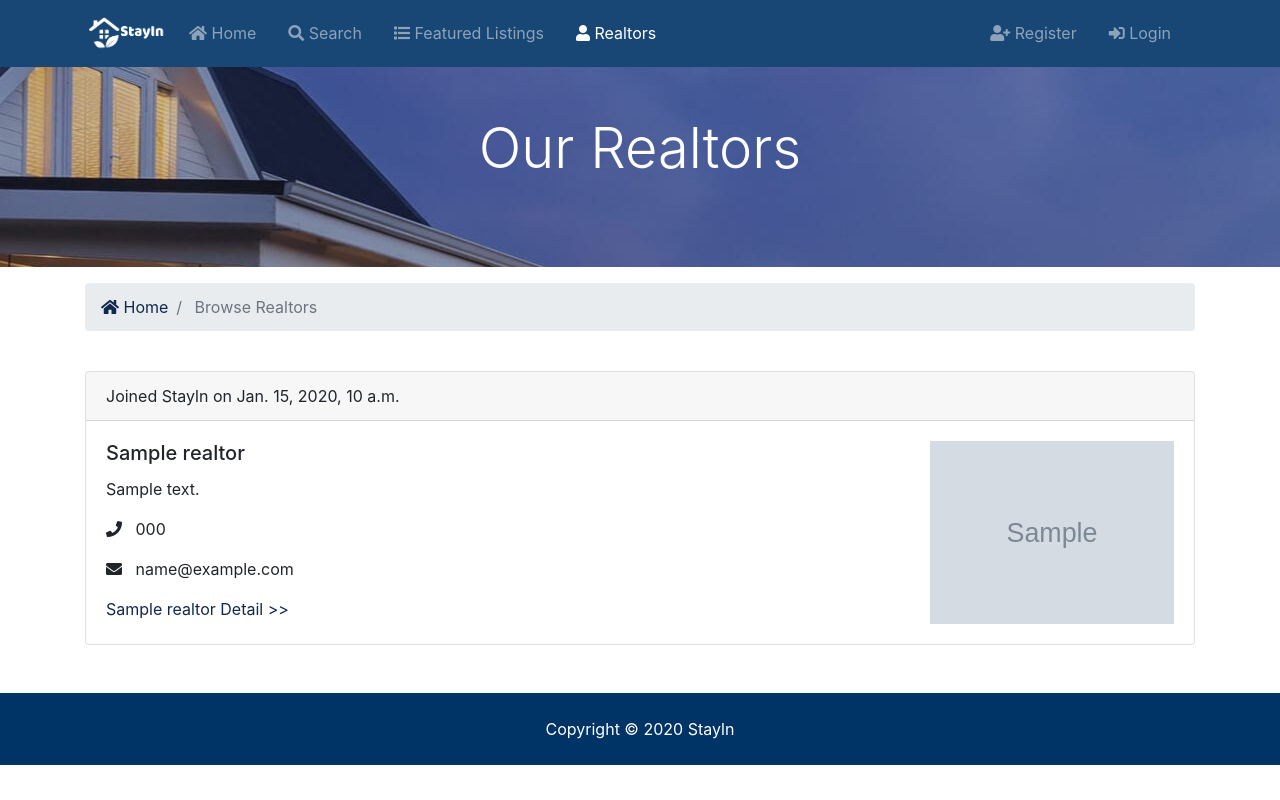
After one commit to CunjunWang/stayln-service, a Django app: page /realtors/list in a window 1280 px wide. The commit adds this page. Run offline with Django 3.2, Linux system fonts and the light colour scheme; tables that the repository leaves empty hold one stand-in row (values such as "Sample post"); grey boxes marked "Sample" are stand-in pictures; some libraries are stand-ins or nearby versions.

Commit message:
add realtors listing page

```diff
--- /dev/null
+++ b/stayln/realtors/urls.py
@@ -0,0 +1,9 @@
+__author__ = "CunjunWang <cw3199@columbia.edu>"
+__date__ = "2020/5/9"
+
+from django.urls import path
+from . import views
+
+urlpatterns = [
+    path('list', views.listing, name='list'),
+]
--- a/stayln/realtors/views.py
+++ b/stayln/realtors/views.py
@@ -1 +1,19 @@
 # Create your views here.
+
+from django.core.paginator import Paginator
+from django.shortcuts import render, redirect
+
+from .models import Realtor
+
+
+def listing(request):
+    realtors = Realtor.objects.all()
+    # print(len(realtors))
+
+    paginator = Paginator(realtors, 10)
+    page = request.GET.get('page')
+    paged_realtors = paginator.get_page(page)
+
+    context = {'realtors': paged_realtors}
+
+    return render(request, 'realtors/list.html', context)
--- a/stayln/stayln/settings.py
+++ b/stayln/stayln/settings.py
@@ -83,7 +83,7 @@ DATABASES = {
         'ENGINE': 'django.db.backends.postgresql',
         'NAME': 'staylndb',
         'USER': 'postgres',
-        'PASSWORD': 'root',
+        'PASSWORD': '65261599Duck',
         'HOST': 'localhost'
     }
 }
--- a/stayln/stayln/urls.py
+++ b/stayln/stayln/urls.py
@@ -23,5 +23,6 @@ urlpatterns = [
                   path('listings/', include('listings.urls')),
                   path('accounts/', include('accounts.urls')),
                   path('contacts/', include('contacts.urls')),
+                  path('realtors/', include('realtors.urls')),
                   path('admin/', admin.site.urls),
               ] + static(settings.MEDIA_URL, document_root=settings.MEDIA_ROOT)
--- a/stayln/templates/partials/_navbar.html
+++ b/stayln/templates/partials/_navbar.html
@@ -34,8 +34,20 @@
                             class="nav-item active mr-3"
                         {% else %}
                             class="nav-item mr-3"
-                        {% endif %}>
+                        {% endif %}
+                >
                     <a class="nav-link" href="{% url 'listings' %}"><i class="fas fa-list"></i> Featured Listings</a>
+
+                <li
+                        {% if '/realtors' in request.path %}
+                            class="nav-item active mr-3"
+                        {% else %}
+                            class="nav-item mr-3"
+                        {% endif %}
+                >
+                    <a class="nav-link" href="{% url 'list' %}"><i class="fas fa-user"></i> Realtors</a>
+
+
 {#                </li>#}
 {#                <li#}
 {#                        {% if '/about' in request.path %}#}
--- /dev/null
+++ b/stayln/templates/partials/_realtorCard.html
@@ -0,0 +1,26 @@
+<!-- Realtor -->
+{% load humanize %}
+<div class="col-md-12">
+    <div class="card">
+        <div class="card-header">
+            Joined Stayln on {{ realtor.hire_date }}
+        </div>
+        <div class="card-body">
+            <div class="row">
+                <div class="col-md-9">
+                    <h5 class="card-title">{{ realtor.name }}</h5>
+                    <p class="card-text">{{ realtor.description }}</p>
+                    <p><i class="fas fa-phone"></i> &nbsp; {{ realtor.phone }}</p>
+                    <p><i class="fas fa-envelope"></i> &nbsp; {{ realtor.email }}</p>
+
+                    <a href="#">{{ realtor.name  }} Detail >></a>
+                </div>
+                <div class="col-md-3">
+                    <img class="profile" src="{{ realtor.photo.url }}" alt="realtor profile" width="300px">
+                </div>
+            </div>
+        </div>
+    </div>
+    <br/>
+
+</div>
--- /dev/null
+++ b/stayln/templates/realtors/list.html
@@ -0,0 +1,48 @@
+{% extends 'base.html' %}
+{% load humanize %}
+{% load static %}
+{% block title %} | Featured Listings {% endblock %}
+{% block content %}
+
+    <section id="showcase-inner" class="py-5 text-white">
+        <div class="container">
+            <div class="row text-center">
+                <div class="col-md-12">
+                    <h1 class="display-4">Our Realtors</h1>
+                </div>
+            </div>
+        </div>
+    </section>
+
+    <!-- Breadcrumb -->
+    <section id="bc" class="mt-3">
+        <div class="container">
+            <nav aria-label="breadcrumb">
+                <ol class="breadcrumb">
+                    <li class="breadcrumb-item">
+                        <a href="{% url 'index' %}">
+                            <i class="fas fa-home"></i> Home</a>
+                    </li>
+                    <li class="breadcrumb-item active"> Browse Realtors</li>
+                </ol>
+            </nav>
+        </div>
+    </section>
+
+    <!-- Realtors -->
+    <section id="listings" class="py-4">
+        <div class="container">
+            <div class="row">
+                {% if realtors %}
+                    {% for realtor in realtors %}
+                        {% include 'partials/_realtorCard.html' %}
+                    {% endfor %}
+                {% else %}
+                    <div class="col-md-12">
+                        <p>No Realtors Available</p>
+                    </div>
+                {% endif %}
+            </div>
+        </div>
+    </section>
+{% endblock %}
```
Also changed, not shown: stayln/static/css/style.css (+20 -0 lines), stayln/templates/listings/listings.html (+0 -43 lines), stayln/media/photos/2020/03/12/B3-DM067_RIGHTS_IM_20190319162958.jpg (added), stayln/media/photos/2020/03/12/WechatIMG462.jpg (added).
